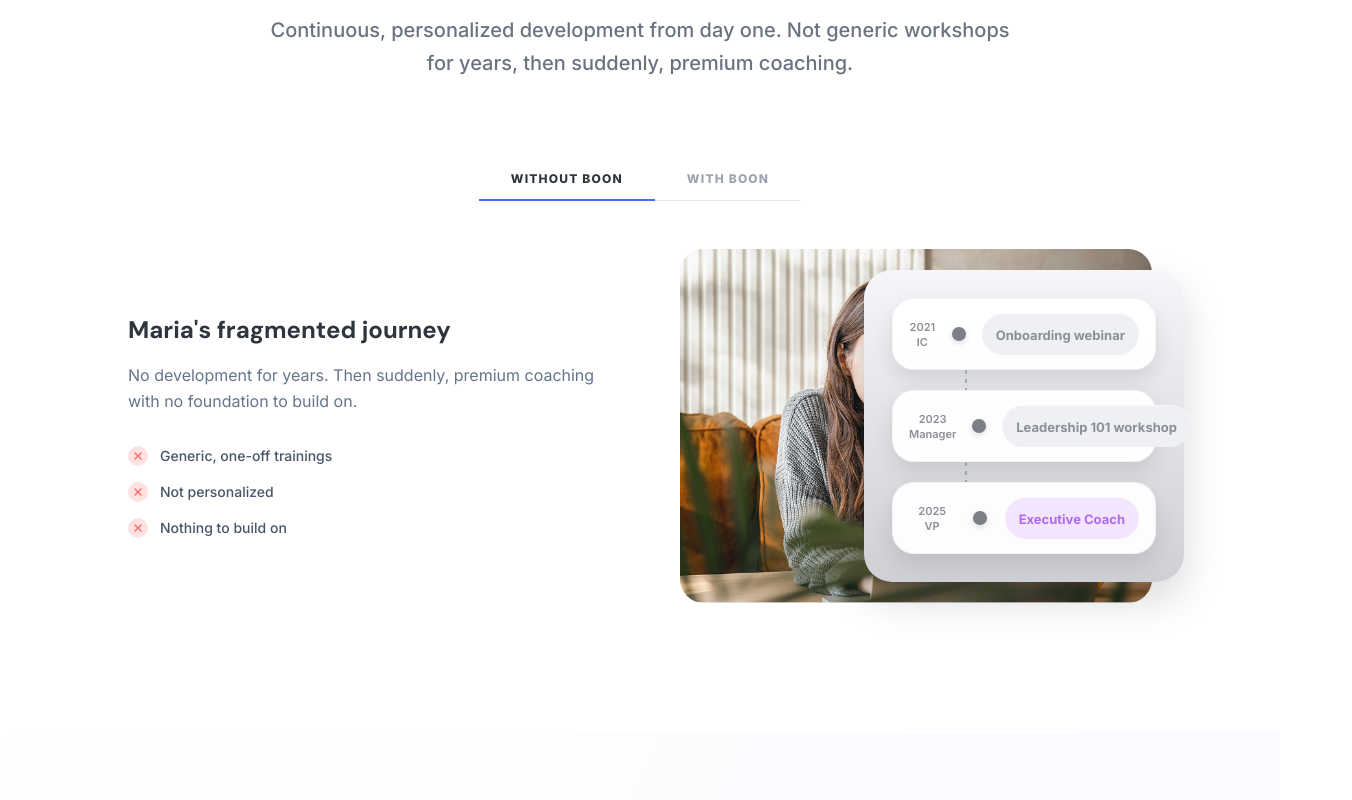
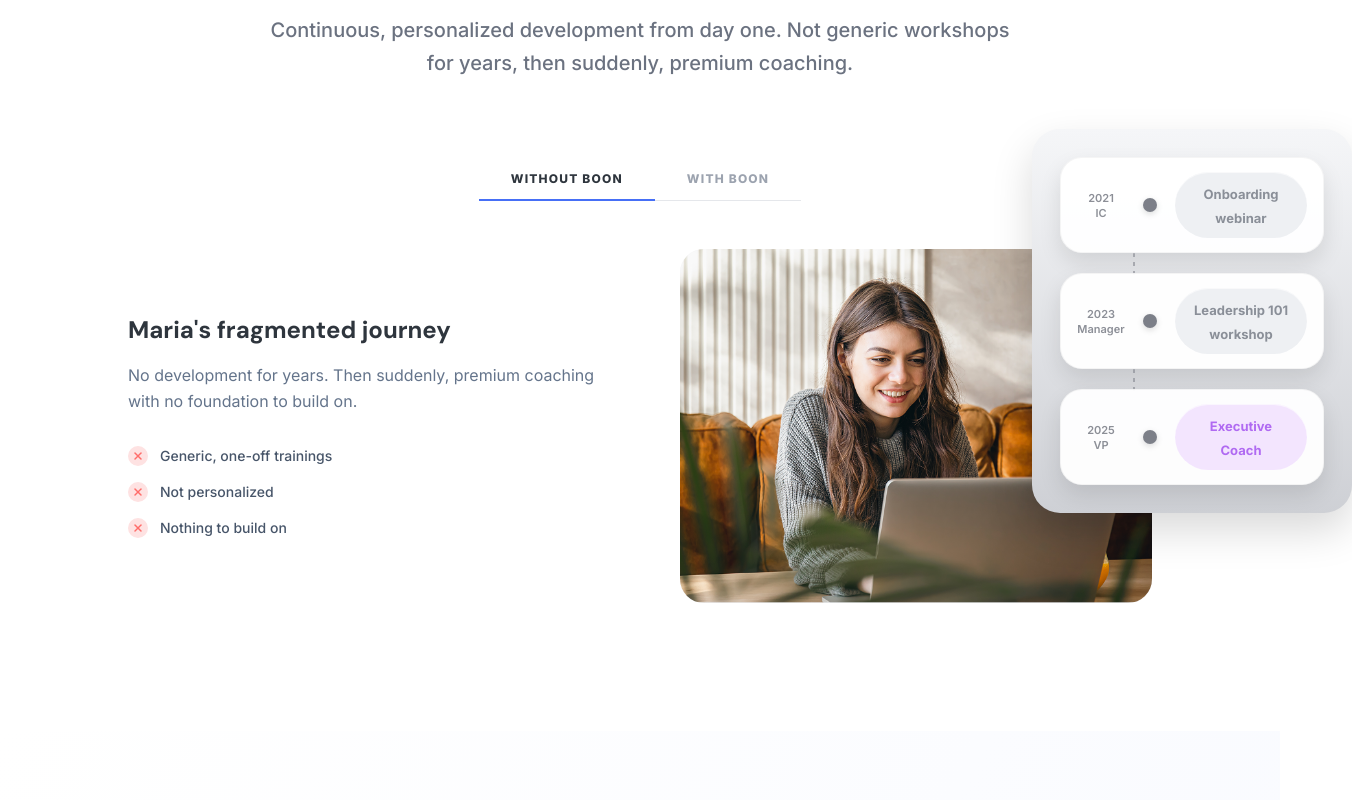
Before and after one commit to ayafdez/Boon_New-Website-V2, a Next.js app in the folder next-site/: page / in a window 1280 px wide. Shown: the part 2600-3400 px from the top of the page, 1352 px wide, since content can reach past the window. Built offline with nearby package versions, Linux system fonts and the light colour scheme; no server answers; a web font is replaced by a local one.

Commit message:
Update BoonDifferenceVisual.tsx

```diff
--- a/next-site/components/home/BoonDifferenceVisual.tsx
+++ b/next-site/components/home/BoonDifferenceVisual.tsx
@@ -109,15 +109,19 @@ export function BoonDifferenceVisual() {
             />
           </div>
 
-          {/* Timeline overlay — matches Figma spec exactly */}
+          {/* Timeline overlay — overlaps only ~20% of image, extends right */}
           <div
-            className="absolute top-1/2 -translate-y-1/2 -right-8"
+            className="absolute"
             style={{
+              top: '-120px',
+              right: '-200px',
               width: 320,
               borderRadius: 28,
-              background: 'linear-gradient(180deg, rgba(245,246,248,1) 0%, rgba(206,208,213,1) 100%)',
+              backgroundImage: 'linear-gradient(180deg, #F5F6F8 0%, #CED0D5 100%)',
+              backgroundColor: '#F5F6F8',
               boxShadow: '0 18px 40px rgba(10,10,10,0.15)',
               padding: 18,
+              zIndex: 10,
             }}
           >
             <div style={{ borderRadius: 22, padding: 10 }}>
@@ -178,7 +182,6 @@ export function BoonDifferenceVisual() {
                                 fontSize: 13,
                                 fontWeight: 700,
                                 color: isLilac ? '#B06AF2' : '#8A8F98',
-                                whiteSpace: 'nowrap',
                               }}
                             >
                               {item.event}
```
